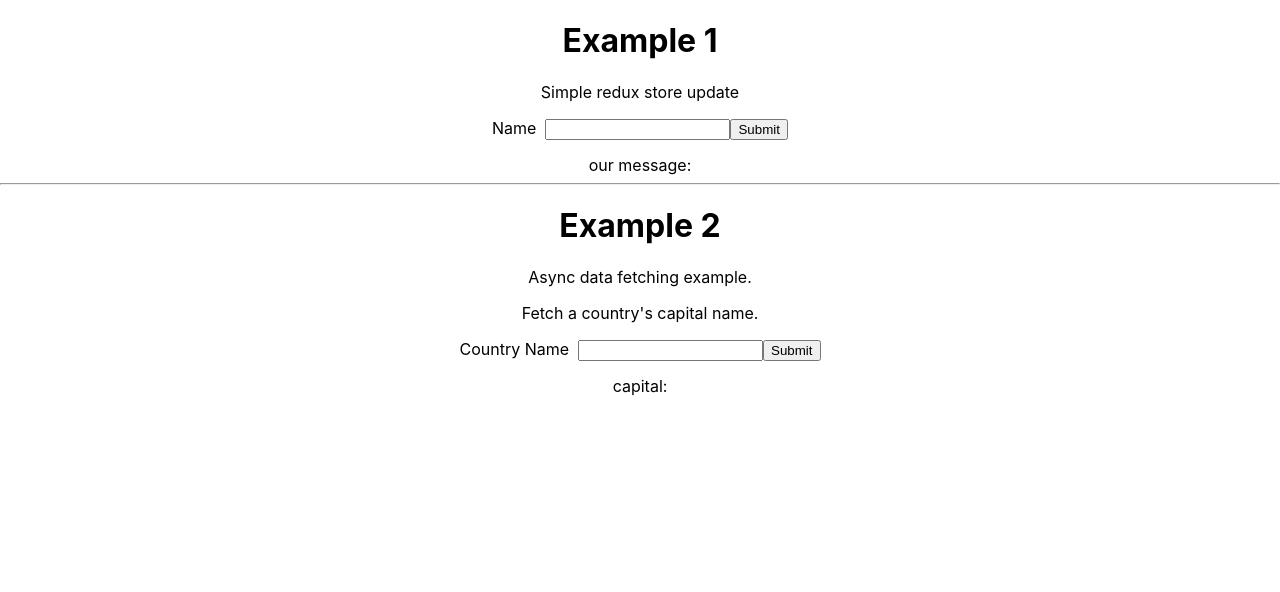
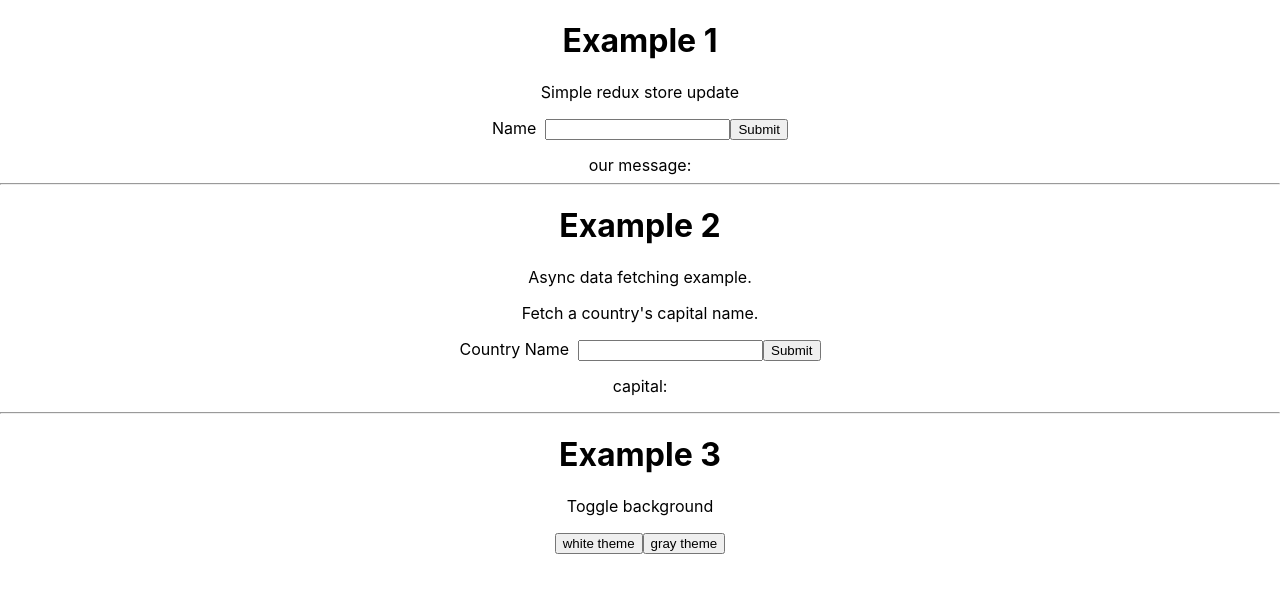
Before and after one commit to frankagathos/modern-redux, a React (Create React App) app: page / in a window 1280 px wide. Shown: the top 592 px of the page. Built offline with nearby package versions, Linux system fonts and the light colour scheme.

Commit message:
added modern redux example with create slice

```diff
--- a/src/application/store.js
+++ b/src/application/store.js
@@ -2,11 +2,13 @@ import { configureStore} from '@reduxjs/toolkit'
 import logger from 'redux-logger'
 import msg from './msg'
 import country from './country'
+import themeSlice from './themeSlice'
 import { createStore } from 'redux' //Step 1  : https://redux.js.org/api/createstore  OLD WAY
 
 const reducer = {
   msg,
-  country
+  country,
+  theme:themeSlice
 }
 
 const store = configureStore({
--- /dev/null
+++ b/src/application/themeSlice.js
@@ -0,0 +1,14 @@
+import { createSlice } from "@reduxjs/toolkit";
+
+const themeSlice = createSlice({
+    name:'theme',//name used in action type
+    initialState:'white',
+    reducers:{
+        update : (state,action) => state = action.payload
+    }
+})
+//selectors
+export const selectTheme = (state) => state.theme
+
+export const {update} = themeSlice.actions;
+export default themeSlice.reducer;
--- a/src/presentation/App.js
+++ b/src/presentation/App.js
@@ -1,13 +1,15 @@
 import './App.css';
 import Example1 from './Example1';
 import Example2 from './Example2';
-
+import Example3MR from './Example3MR'
 function App() {
   return (
     <div className="App">
-      <Example1/>
+      <Example1 />
       <hr></hr>
-      <Example2/>
+      <Example2 />
+      <hr></hr>
+      <Example3MR />
     </div>
   );
 }
--- /dev/null
+++ b/src/presentation/Example3MR.js
@@ -0,0 +1,19 @@
+import React, { useState } from 'react'
+import { useSelector, useDispatch } from 'react-redux'
+import { selectTheme,update } from './../application/themeSlice';
+function Example3MR() {
+    const dispatch = useDispatch()
+    const theme = useSelector(selectTheme)
+
+
+    return (
+        <div style={{ background:theme === 'white' ? 'white' : 'gray' }}>
+            <h1>Example 3</h1>
+            <p>Toggle background</p>
+            <button onClick={() => dispatch(update('white'))}>white theme</button>
+            <button onClick={() => dispatch(update('gray'))}>gray theme</button>
+        </div>
+    )
+}
+
+export default Example3MR
```
Also changed, not shown: 1 other file (tests, documents, lock files or other folders).
